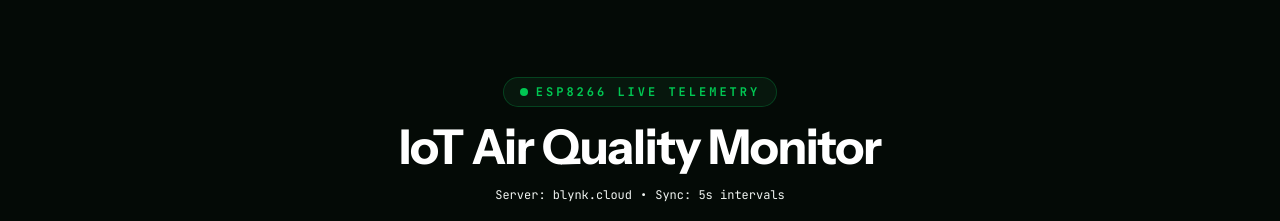
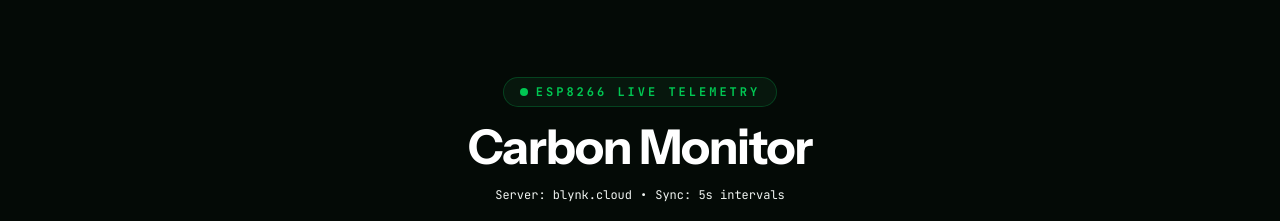
Before and after one commit to akramrafid/CarbonOS, a React (Vite) app: page / in a window 1280 px wide. Shown: the part 920-1141 px from the top of the page. Built offline with nearby package versions, Linux system fonts and the light colour scheme; no server answers.

Commit message:
feat: add LiveMetrics component to display real-time sensor data from Blynk Cloud

```diff
--- a/src/components/LiveMetrics.jsx
+++ b/src/components/LiveMetrics.jsx
@@ -116,7 +116,7 @@ const LiveMetrics = () => {
             </span>
           </div>
           <h2 className="text-4xl md:text-5xl font-bold text-white tracking-tight leading-tight">
-            IoT Air Quality Monitor
+            Carbon Monitor
           </h2>
           <div className="flex justify-center items-center space-x-2 mt-4 text-xs font-mono text-mist/60">
             <span>Server: blynk.cloud</span>
```
